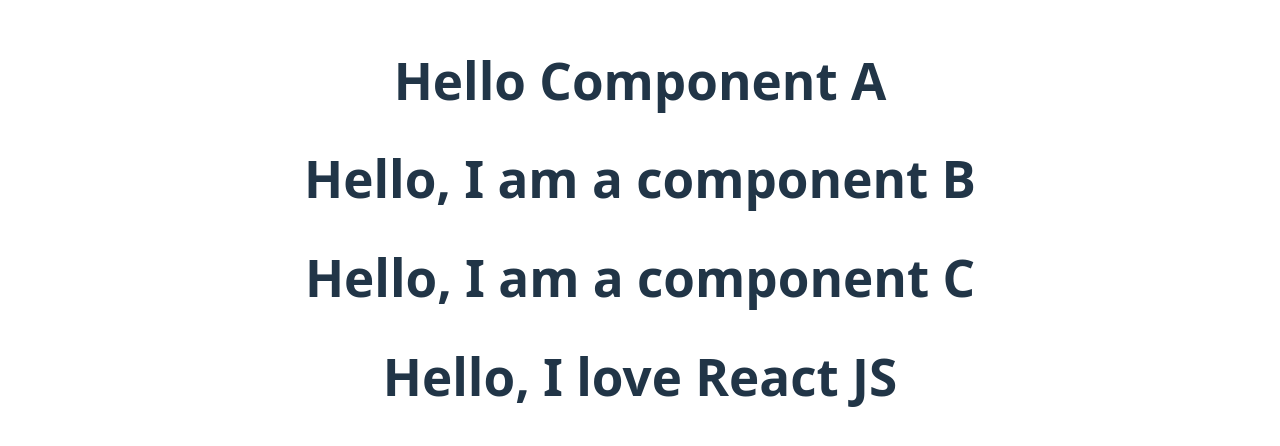
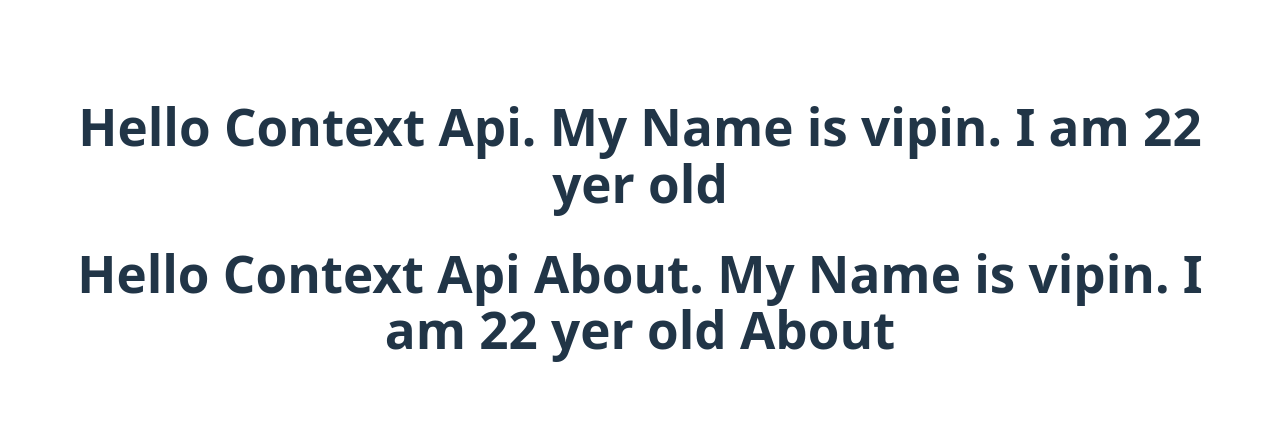
Before and after one commit to vipin-b-futurionic/react19_vite, a React (Vite) app in the folder react_19/: page / in a window 1280 px wide. Shown: the part 172-618 px from the top of the page. Built offline with nearby package versions, Linux system fonts and the light colour scheme.

Commit message:
Context api

```diff
--- a/react_19/src/App.jsx
+++ b/react_19/src/App.jsx
@@ -1,16 +1,16 @@
 import './App.css'
-//import {State} from "./components/hooks/State"
-import { ReactUseEffect } from './components/hooks/UseEffect'
-import { HowNotToFetchApi } from './components/hooks/UseEffect/HowNotToFetchApi'
-import { Picachu } from './components/hooks/UseEffect/Picachu'
-import { UseId } from './components/hooks/UseID'
-import { UseRef } from './components/hooks/UseRefs'
-import { ForwardRef } from './components/hooks/UseRefs/ForwordRef'
-import { ParentComponent } from './components/PropDrilling'
+import { BioProvider } from './components/hooks/ContextAPI'
+import { Home } from './components/hooks/ContextAPI/home'
+import { About } from './components/hooks/ContextAPI/about'
 
-const App = () => {
-  return(
-    <ParentComponent />
+
+
+const  App = () => {
+  return (
+    <BioProvider>
+      <Home />
+      <About />
+    </BioProvider>
   )
 }
 
--- /dev/null
+++ b/react_19/src/components/hooks/ContextAPI/about.jsx
@@ -0,0 +1,9 @@
+import { useContext } from "react"
+import { BioContext } from "."
+
+export const About = () => {
+    const {myName, myAge} = useContext(BioContext)
+    return (
+        <h1>Hello Context Api About. My Name is {myName}. I am {myAge} yer old About</h1>
+    )
+}
--- /dev/null
+++ b/react_19/src/components/hooks/ContextAPI/home.jsx
@@ -0,0 +1,9 @@
+import { useContext } from "react"
+import { BioContext } from "."
+
+export const Home = () => {
+    const {myName, myAge} = useContext(BioContext)
+    return (
+        <h1>Hello Context Api. My Name is {myName}. I am {myAge} yer old </h1>
+    )
+}
--- /dev/null
+++ b/react_19/src/components/hooks/ContextAPI/index.jsx
@@ -0,0 +1,11 @@
+import { createContext } from "react";
+// 1 Step
+export const BioContext = createContext() // this variable will work as component
+
+// 2 Step
+
+export const BioProvider = ({ children }) => {
+    const myName = "vipin"
+    const myAge = "22"
+    return <BioContext.Provider value={{myName, myAge}} >{children}</BioContext.Provider>
+}
```
